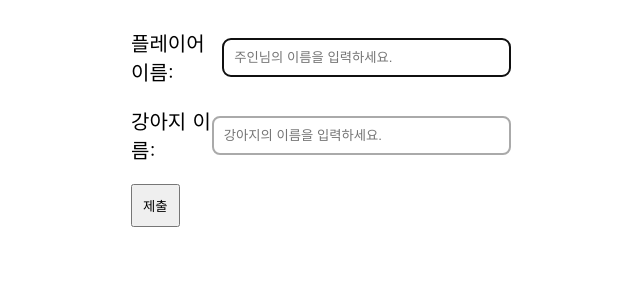
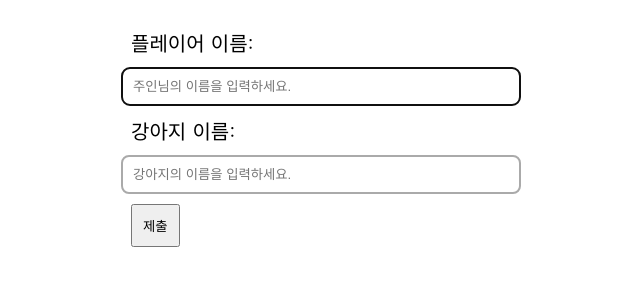
Before and after one commit to k391160334/web-frontend-practice, a plain HTML site: page templates/index.html in a window 1280 px wide. Shown: the part 195-480 px from the top of the page, without its empty margins (319-959 px from the left). Drawn offline with Linux system fonts and the light colour scheme.

Commit message:
style.css

```diff
--- a/static/css/style.css
+++ b/static/css/style.css
@@ -13,6 +13,13 @@ h1 {
     margin: auto;
 }
 
+label {
+    width: 100%;
+    height: 100%;
+    display: inline-block;
+    padding: 10px;
+}
+
 input[type=text] {
     width:100%;
     height: 100%;
@@ -21,11 +28,6 @@ input[type=text] {
     border-radius: 8px;
     margin: auto;
     box-sizing: border-box;
-}
-
-.inputDiv {
-    display: flex;
-    padding: 10px;
 }
 
 .submitDiv {
```
